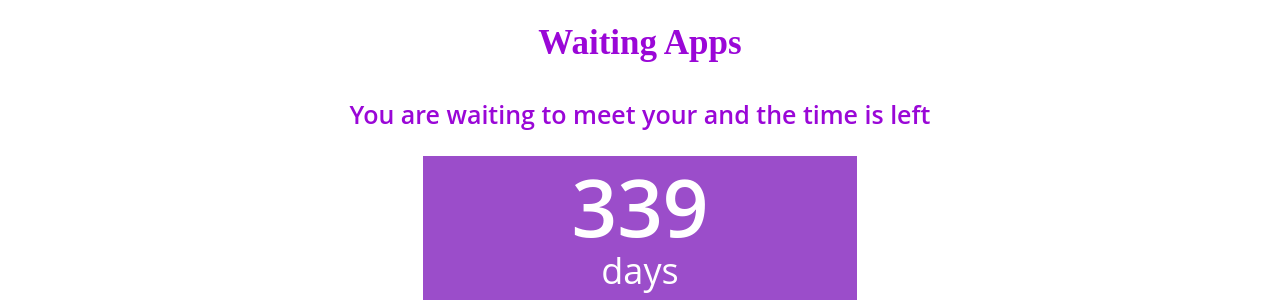
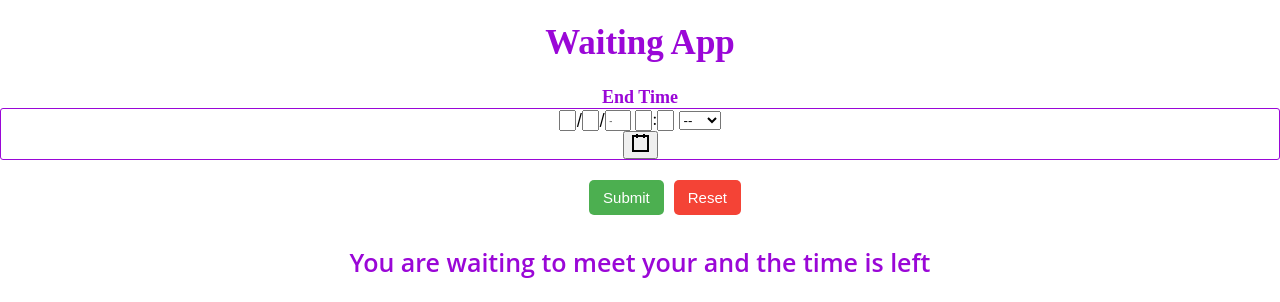
Before and after one commit to ruhel241/waiting-app, a React (Create React App) app: page / in a window 1280 px wide. Shown: the top 302 px of the page. Built offline with nearby package versions, Linux system fonts and the light colour scheme.

Commit message:
added dynamic date time

```diff
--- a/package.json
+++ b/package.json
@@ -8,6 +8,7 @@
     "@testing-library/user-event": "^12.1.10",
     "jquery": "^3.6.0",
     "react": "^17.0.2",
+    "react-datetime-picker": "^3.5.0",
     "react-dom": "^17.0.2",
     "react-scripts": "4.0.3",
     "web-vitals": "^1.0.1"
--- a/public/index.html
+++ b/public/index.html
@@ -10,35 +10,11 @@
       content="Web site created using create-react-app"
     />
     <link rel="apple-touch-icon" href="%PUBLIC_URL%/logo192.png" />
-    <!--
-      manifest.json provides metadata used when your web app is installed on a
-      user's mobile device or desktop. See https://developers.google.com/web/fundamentals/web-app-manifest/
-    -->
     <link rel="manifest" href="%PUBLIC_URL%/manifest.json" />
-    <script src="https://cdnjs.cloudflare.com/ajax/libs/jquery/2.2.4/jquery.min.js"></script>
-    <!--
-      Notice the use of %PUBLIC_URL% in the tags above.
-      It will be replaced with the URL of the `public` folder during the build.
-      Only files inside the `public` folder can be referenced from the HTML.
-
-      Unlike "/favicon.ico" or "favicon.ico", "%PUBLIC_URL%/favicon.ico" will
-      work correctly both with client-side routing and a non-root public URL.
-      Learn how to configure a non-root public URL by running `npm run build`.
-    -->
-    <title>React App</title>
+    <!-- <script src="https://cdnjs.cloudflare.com/ajax/libs/jquery/2.2.4/jquery.min.js"></script> -->
+    <title>Waiting App</title>
   </head>
   <body>
-    <noscript>You need to enable JavaScript to run this app.</noscript>
     <div id="root"></div>
-    <!--
-      This HTML file is a template.
-      If you open it directly in the browser, you will see an empty page.
-
-      You can add webfonts, meta tags, or analytics to this file.
-      The build step will place the bundled scripts into the <body> tag.
-
-      To begin the development, run `npm start` or `yarn start`.
-      To create a production bundle, use `npm run build` or `yarn build`.
-    -->
   </body>
 </html>
--- a/src/App.css
+++ b/src/App.css
@@ -36,3 +36,48 @@
     transform: rotate(360deg);
   }
 }
+
+.date-time label{
+  font-size: 18px;
+  font-weight: 700;
+  font-family: cursive;
+  color: #9a07d7;
+}
+.date-time-btn {
+  margin-top: 20px;
+  margin-left: 60px;
+}
+.submit-button {
+  background-color: #4CAF50;
+  border: none;
+  color: white;
+  padding: 9px 14px;
+  text-align: center;
+  text-decoration: none;
+  display: inline-block;
+  font-size: 15px;
+  margin-right: 10px;
+  border-radius: 5px;
+}
+
+.reset-button {
+  background-color: #f44336; /* Green */
+  border: none;
+  color: white;
+  padding: 9px 14px;
+  text-align: center;
+  text-decoration: none;
+  display: inline-block;
+  font-size: 15px;
+  margin-right: 10px;
+  border-radius: 5px;
+}
+
+.react-datetime-picker__wrapper {
+  border: thin solid #9a07d7 !important;
+  border-radius: 3px;
+}
+
+.react-datetime-picker__clear-button {
+  display: none;
+}
--- a/src/App.js
+++ b/src/App.js
@@ -1,18 +1,68 @@
 // import logo from './logo.svg';
+import React, { Component } from "react";
 import './App.css';
 import $ from 'jquery';
+import DateTimePicker from 'react-datetime-picker';
 
-function App() {
+class App extends Component  {
 
-  // The data/time we want to countdown to
-  const countDownDate = new Date("June 17, 2022 10:30:00").getTime();
+  constructor(props) {
+    super(props);
+    this.state = {
+      endDateTime: ''
+    }
+  }
+
+  componentDidMount(){
+    this.getCategory();
+  }
+
+  getCategory = () => {
+    var category = '"Partner"';
+    $.getJSON('https://json.geoiplookup.io/?callback=?', function(data) {
+      if (data.country_name === 'Bangladesh') {
+         category = '"Wife"'
+      } else if (data.country_name === 'United States') {
+       category = '"Husband"'
+      }
+      document.getElementById("category").innerHTML = category;
+    });
+  };
+
+  render() {
+    const {
+      endDateTime
+    } = this.state;
+
+    const changeHandler = (e) => {
+      console.log(e);
+      this.setState({
+        endDateTime: e
+      })
+    }
+
+    const submitHandler = () => {
+      let EndDate = new Date(endDateTime).getTime();
+      localStorage.setItem('WaitingEndDate', EndDate);
+      window.location.reload(true);
+    }
+
+    const resetTimer = () => {
+        localStorage.removeItem('WaitingEndDate');
+        window.location.reload(true);
+    }
+
+    var getCountDownDate = localStorage.getItem('WaitingEndDate');
+
+    if (!getCountDownDate) {
+      var present_date = new Date();
+      getCountDownDate  = present_date.setDate(present_date.getDate() - 1);
+    }
 
     // Run myfunc every second
     const myfunc = setInterval( () => {
-
         const now      = new Date().getTime();
-      const timeleft = countDownDate - now;
-
+        const timeleft = getCountDownDate - now;
         // Calculating the days, hours, minutes and seconds left
         const days    = Math.floor(timeleft / (1000 * 60 * 60 * 24));
         // const hours   = Math.floor((timeleft % (1000 * 60 * 60 * 24)) / (1000 * 60 * 60));
@@ -30,27 +80,27 @@ function App() {
         // Display the message when countdown is over
           if (timeleft < 0) {
             clearInterval(myfunc);
-          document.getElementById("_timer_days").innerHTML = ""
-          document.getElementById("_timer_hours").innerHTML = ""
-          document.getElementById("_timer_minutes").innerHTML = ""
-          document.getElementById("_timer_seconds").innerHTML = ""
-          document.getElementById("end").innerHTML = "TIME UP!!";
+            document.getElementById("_timer_days").innerHTML = 0
+            document.getElementById("_timer_hours").innerHTML = 0
+            document.getElementById("_timer_minutes").innerHTML = 0
+            document.getElementById("_timer_seconds").innerHTML = 0
           }
     }, 1000);
 
-  $.getJSON('https://json.geoiplookup.io/?callback=?', function(data) {
-    let category = '"Partner"';
-    if(data.country_name === 'Bangladesh') {
-      category = '"Wife"';
-    } else if (data.country_name === 'United States') {
-      category = '"Husband"';
-    }
-    document.getElementById("category").innerHTML = category;
-  });
-
     return (
       <div className="App">
-        <h1 className="apps-name">Waiting Apps</h1>
+          <h1 className="apps-name">Waiting App</h1>
+          <div className="end-date-time-box">
+            <div className="date-time">
+              <label> End Time </label>
+              <DateTimePicker onChange={changeHandler} value={endDateTime} />
+            </div>
+
+            <div className="date-time-btn">
+              <button className="submit-button" onClick={submitHandler}>Submit</button>
+              <button className="reset-button" onClick={resetTimer}>Reset</button>
+            </div>
+          </div>
 
           <div className="_sale_booster_countdown_wrap _sale-booster-countdown-bottom">
             <p className="_sale-booster-hits">
@@ -89,7 +139,9 @@ function App() {
             </div>
           </div>
       </div>
-  );
+    )
   }
 
+
+}
 export default App;
```
Also changed, not shown: 1 other file (tests, documents, lock files or other folders). Lines whose indentation alone changed are shown as unchanged.
